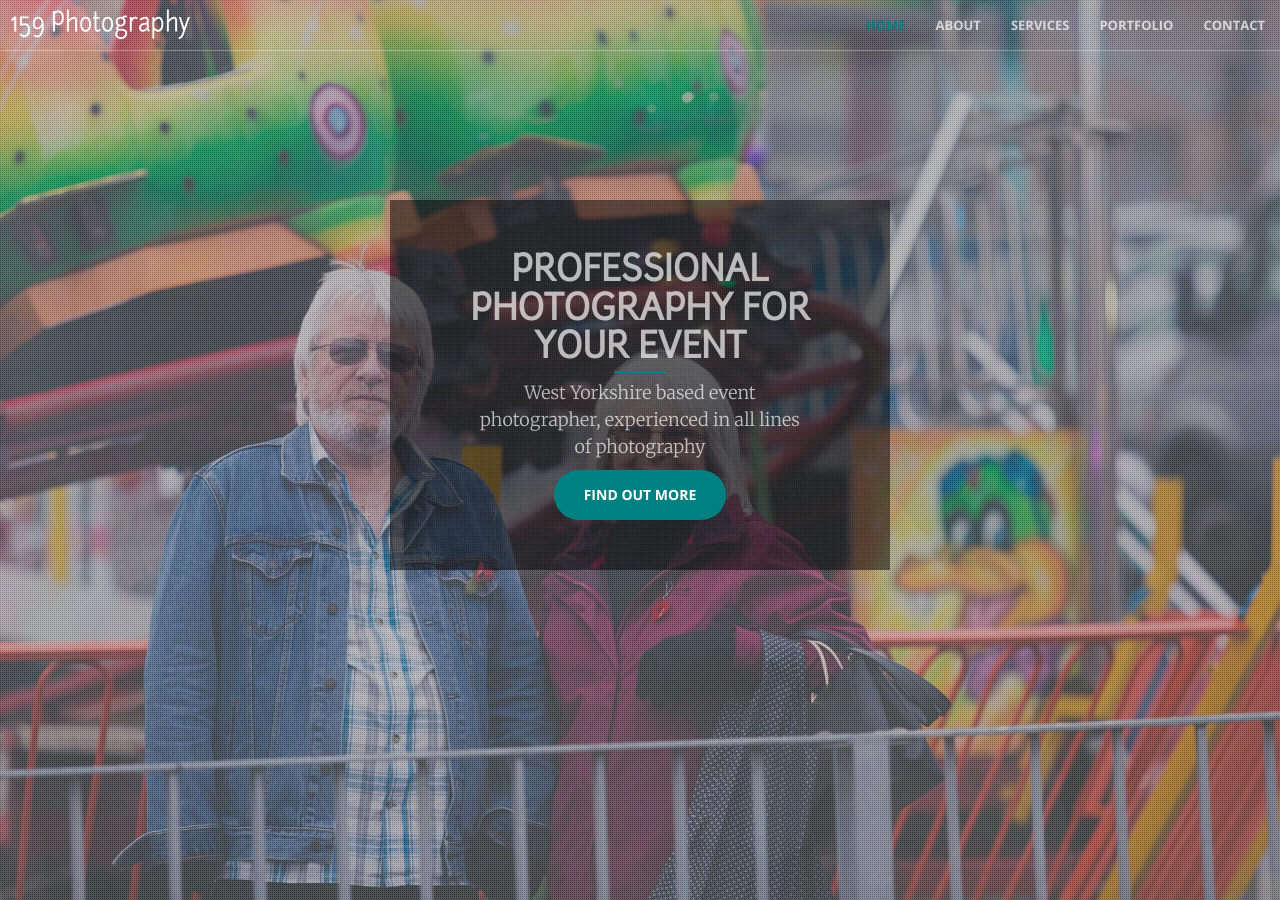
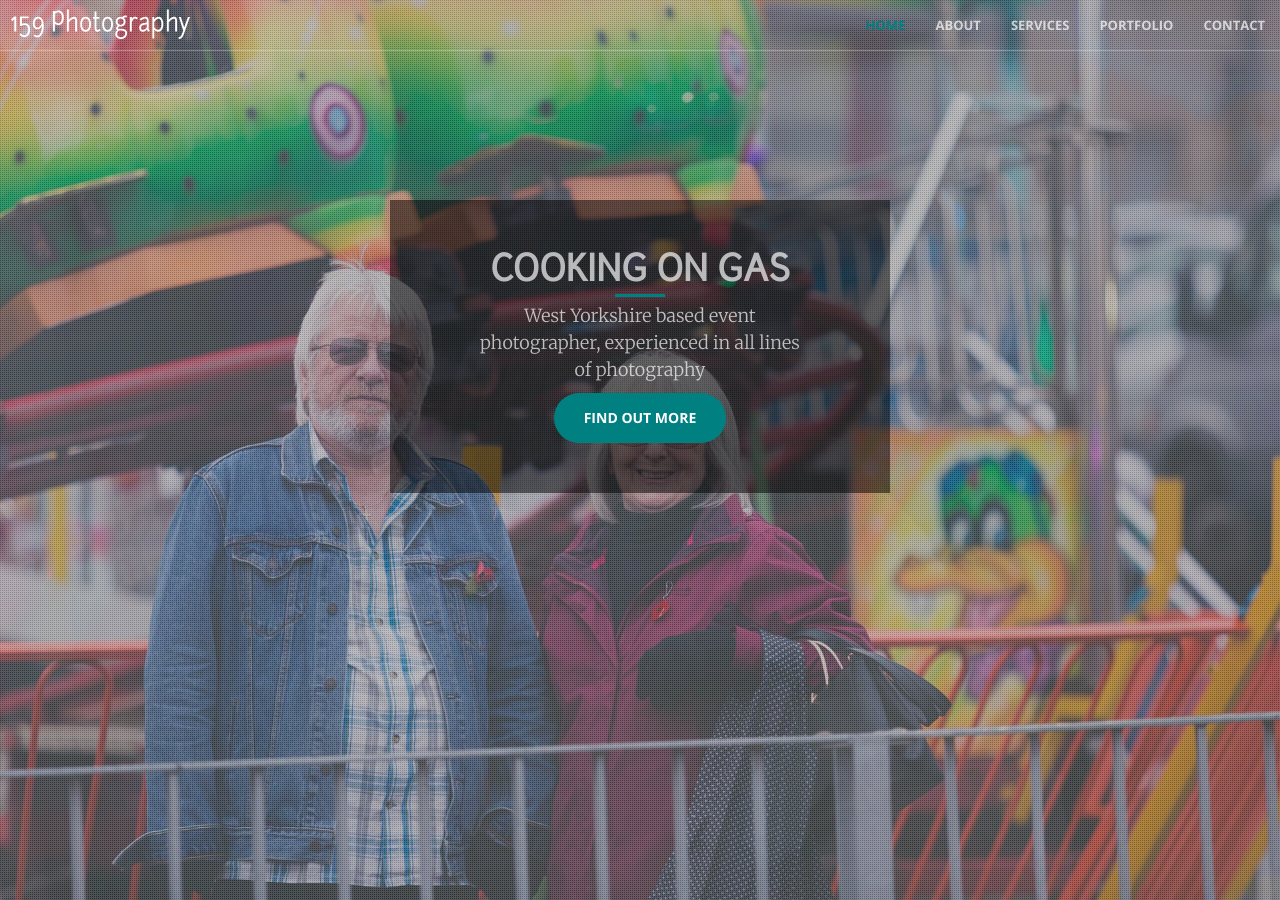
Before and after one commit to mattwhi/159photography, a Jekyll site: the page built from index.md, in a window 1280 px wide and 900 px high. Built offline with Jekyll 4.4.1, drawn with Linux system fonts in a browser that asks for light colours; nearby versions of some CDN libraries; some web fonts are replaced.

Commit message:
testing origin master

```diff
--- a/index.md
+++ b/index.md
@@ -11,7 +11,7 @@ metadescription: 159Photography, Professional, fun, event photography based in W
 
 title: cooking on gas
 
-header-title: Professional Photography for your Event
+header-title: cooking on gas
 
 header-sub-title: West Yorkshire based event photographer, experienced in all lines of photography
 
```
Also changed, not shown: 1 other file.
